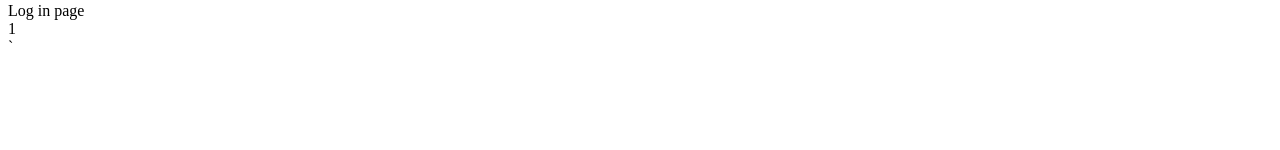
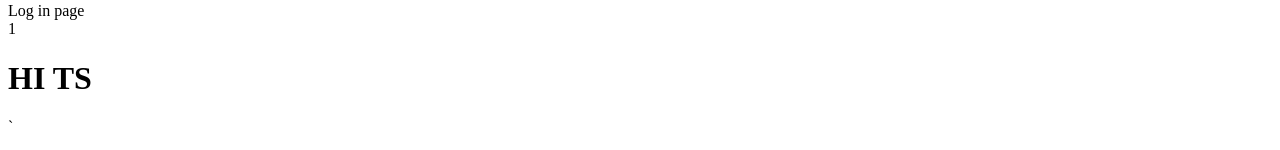
Before and after one commit to mohammadvaladbiegi2/React-Typescript, a React (Vite) app: page / in a window 1280 px wide. Shown: the part 403-553 px from the top of the page. Built offline with nearby package versions, Linux system fonts and the light colour scheme.

Commit message:
Element HTML Type

```diff
--- a/src/App.tsx
+++ b/src/App.tsx
@@ -12,6 +12,7 @@ import PrivetPage from "./component/Component-Prop/PrivetPage";
 import Login from "./component/Component-Prop/Login";
 import Panel from "./component/Component-Prop/Panel";
 import UsersPage from "./component/Extracting-Components-Prop-Types/Users.page";
+import Text from "./component/ElementHTMLType/Text";
 
 const App = (): JSX.Element => {
 
@@ -40,6 +41,7 @@ const App = (): JSX.Element => {
       <RandomNumber  value={{value:-10,isNegative:false}}  />
       <PrivetPage isLogin={false} Login={Login} Panel={Panel}/>
       <UsersPage isLogin={true} name="jams" id={1}/>
+      <Text title="HI TS" element={"h1"}/>
     </ContexThemProvider>
   );
 }
--- /dev/null
+++ b/src/component/ElementHTMLType/Text.tsx
@@ -0,0 +1,16 @@
+import React from 'react';
+
+type TextType = {
+    title: string,
+    element?: React.ElementType
+}
+
+const Text = ({ title, element }: TextType) => {
+
+    const Component = element || "div"  // we use this because element  is optional
+
+    return <Component>{title}</Component>
+
+}
+
+export default Text;
```
